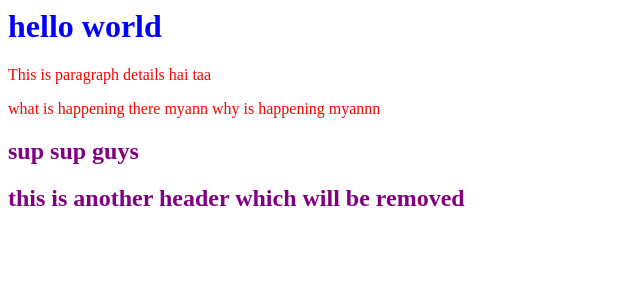
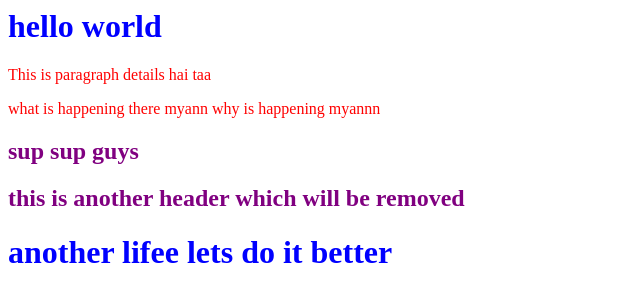
Before and after one commit to Abstha002/testing-git, a plain HTML site: page index.html in a window 1280 px wide. Shown: the whole page, without its empty margins (0-640 px from the left). Drawn offline with Linux system fonts and the light colour scheme.

Commit message:
hello guys

```diff
--- a/index.html
+++ b/index.html
@@ -9,5 +9,6 @@
         <h2>sup sup guys</h2>
 
         <h2>this is another header which will be removed</h2>
+        <h1>another lifee lets do it better</h1>
     </body>
 </html>
```
